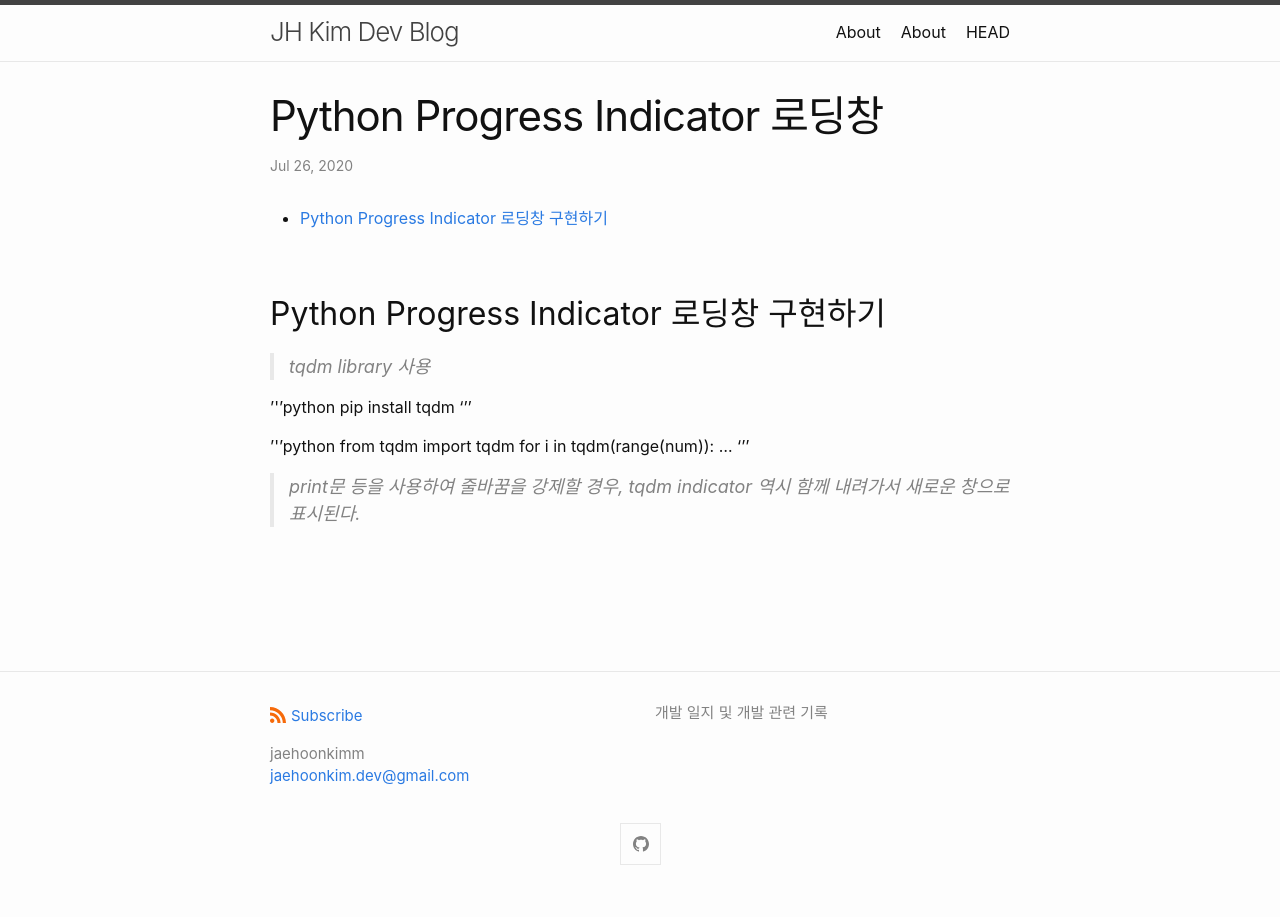
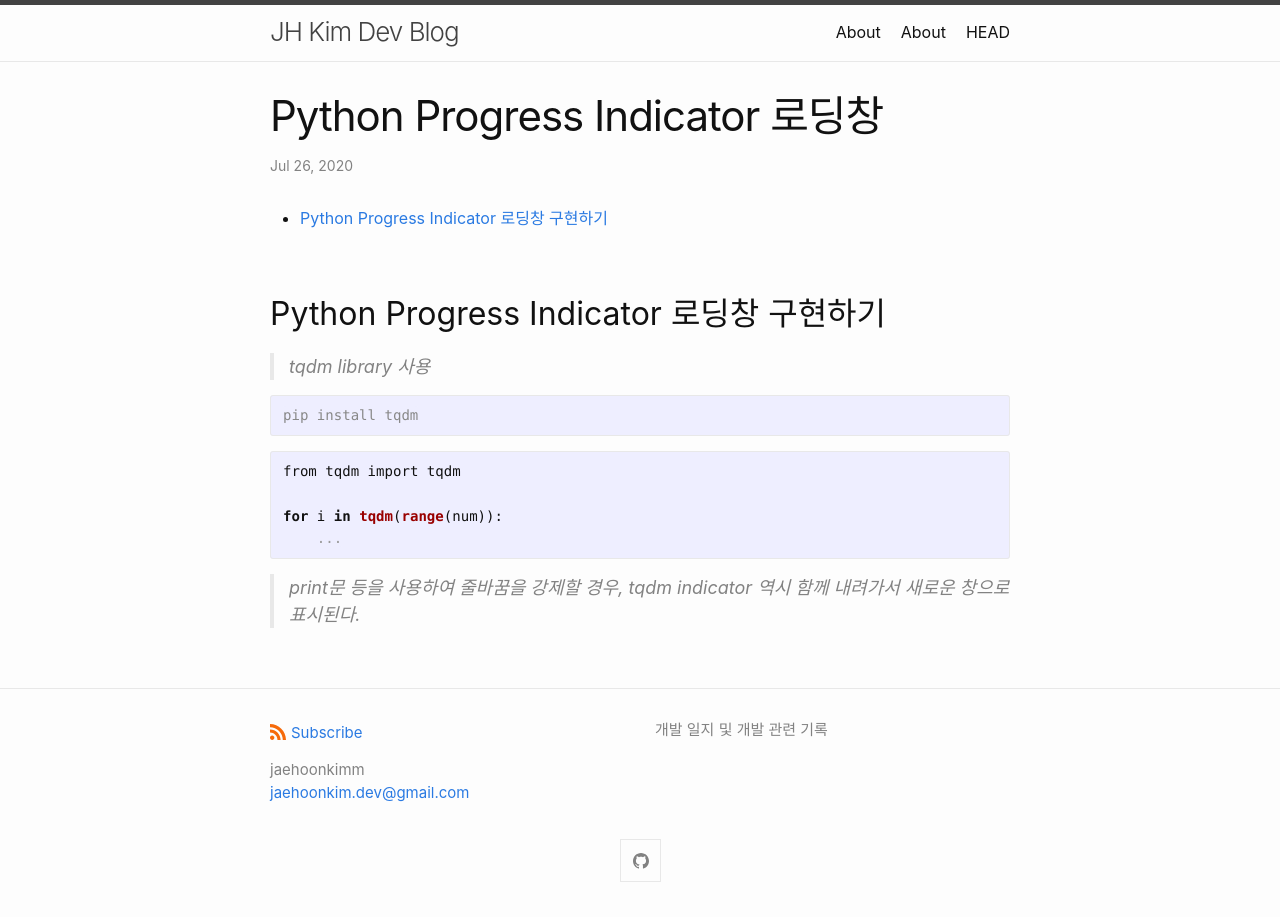
Before and after one commit to jaehoonkimm/jaehoonkimm.github.io, a Jekyll site: the page built from _posts/2020-07-26-Python-Progress-indicator-로딩창.md, in a window 1280 px wide. Built offline with Jekyll 4.4.1, drawn with Linux system fonts in a browser that asks for light colours.

Commit message:
Update 2020-07-26-Python-Progress-indicator-로딩창.md

````diff
--- a/_posts/2020-07-26-Python-Progress-indicator-로딩창.md
+++ b/_posts/2020-07-26-Python-Progress-indicator-로딩창.md
@@ -16,14 +16,16 @@ latex   : false
 ## Python Progress Indicator 로딩창 구현하기
 > tqdm library 사용
 
-'''python
+``` terminal
 pip install tqdm
-'''
+```
 
-'''python
+
+``` python
 from tqdm import tqdm
+
 for i in tqdm(range(num)):
     ...
-'''
+```
 
 > print문 등을 사용하여 줄바꿈을 강제할 경우, tqdm indicator 역시 함께 내려가서 새로운 창으로 표시된다.
````
